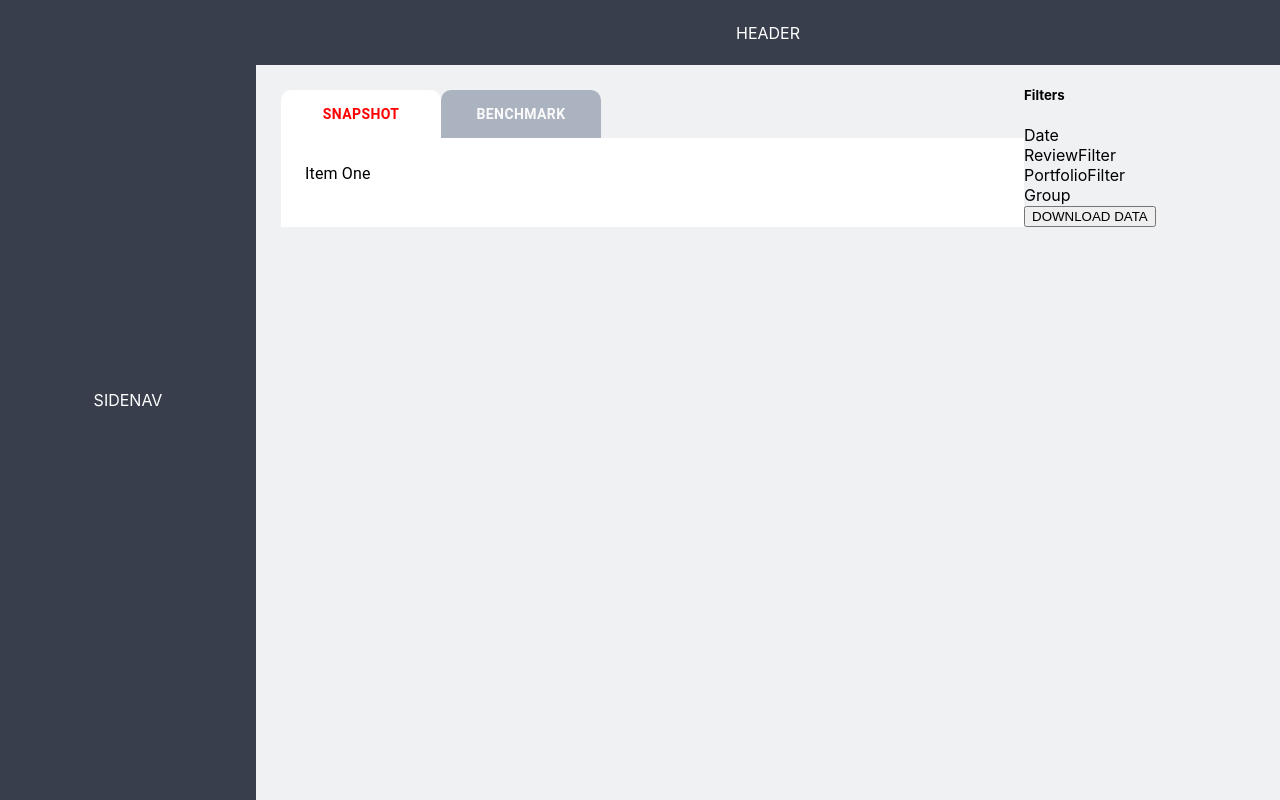
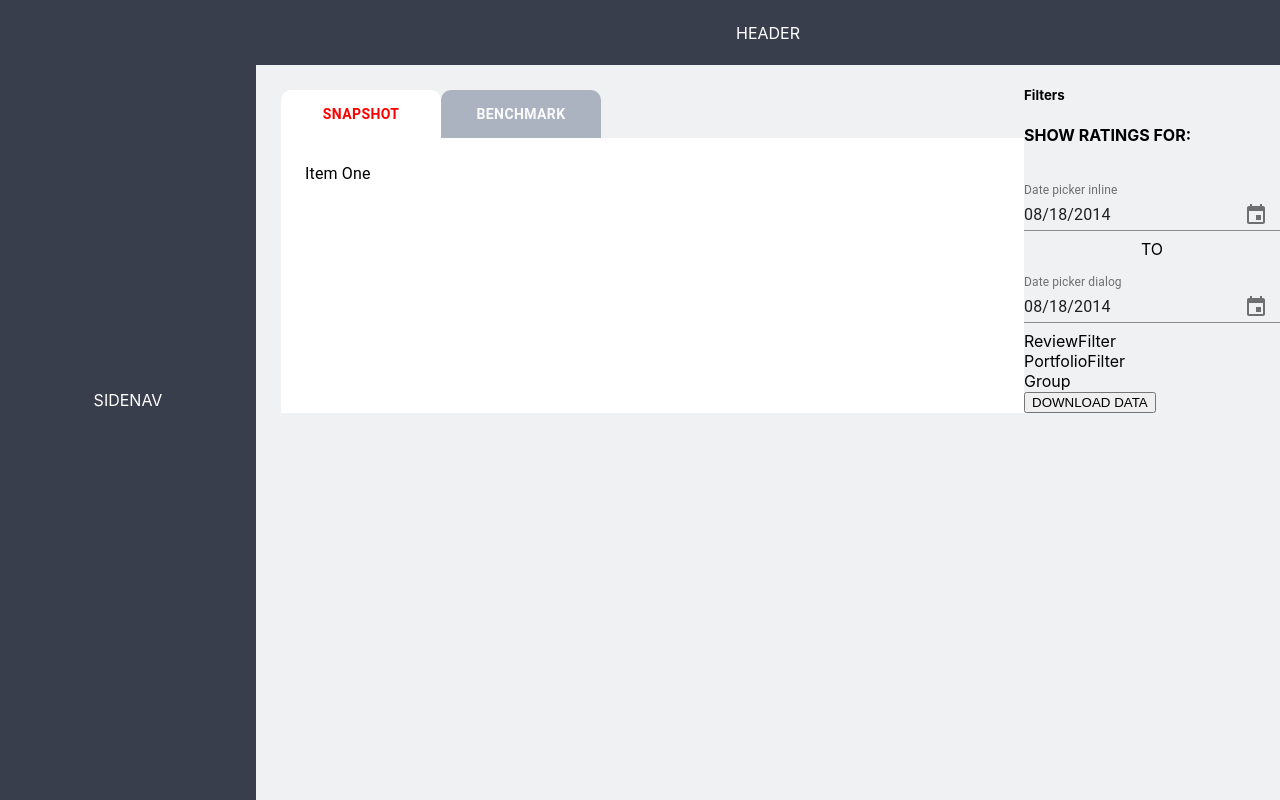
Before and after one commit to tanveerisonline/Ratings-Tracker, a React (Create React App) app: page / in a window 1280 px wide. Built offline with nearby package versions, Linux system fonts and the light colour scheme.

Commit message:
Worked on date & time

```diff
--- a/src/Components/Filters/DateFilter.js
+++ b/src/Components/Filters/DateFilter.js
@@ -1,7 +1,65 @@
+import "date-fns";
 import React from "react";
+import Grid from "@material-ui/core/Grid";
+import DateFnsUtils from "@date-io/date-fns";
+import {
+  MuiPickersUtilsProvider,
+  KeyboardTimePicker,
+  KeyboardDatePicker,
+} from "@material-ui/pickers";
 
-const DateFilter = () => {
-  return <div>Date</div>;
-};
+export default function DateFilter() {
+  // The first commit of Material-UI
+  const [selectedDate, setSelectedDate] = React.useState(
+    new Date("2014-08-18T21:11:54")
+  );
 
-export default DateFilter;
+  const handleDateChange = (date) => {
+    setSelectedDate(date);
+  };
+
+  return (
+    <div>
+    <h4>SHOW RATINGS FOR:</h4>
+    <MuiPickersUtilsProvider utils={DateFnsUtils}>
+      <Grid container justifyContent="space-around">
+        <KeyboardDatePicker
+          disableToolbar
+          variant="inline"
+          format="MM/dd/yyyy"
+          margin="normal"
+          id="date-picker-inline"
+          label="Date picker inline"
+          value={selectedDate}
+          onChange={handleDateChange}
+          KeyboardButtonProps={{
+            "aria-label": "change date",
+          }}
+        />
+        TO
+        <KeyboardDatePicker
+          margin="normal"
+          id="date-picker-dialog"
+          label="Date picker dialog"
+          format="MM/dd/yyyy"
+          value={selectedDate}
+          onChange={handleDateChange}
+          KeyboardButtonProps={{
+            "aria-label": "change date",
+          }}
+        />
+        {/* <KeyboardTimePicker
+          margin="normal"
+          id="time-picker"
+          label="Time picker"
+          value={selectedDate}
+          onChange={handleDateChange}
+          KeyboardButtonProps={{
+            'aria-label': 'change time',
+          }}
+        /> */}
+      </Grid>
+    </MuiPickersUtilsProvider>
+    </div>
+  );
+}
```
